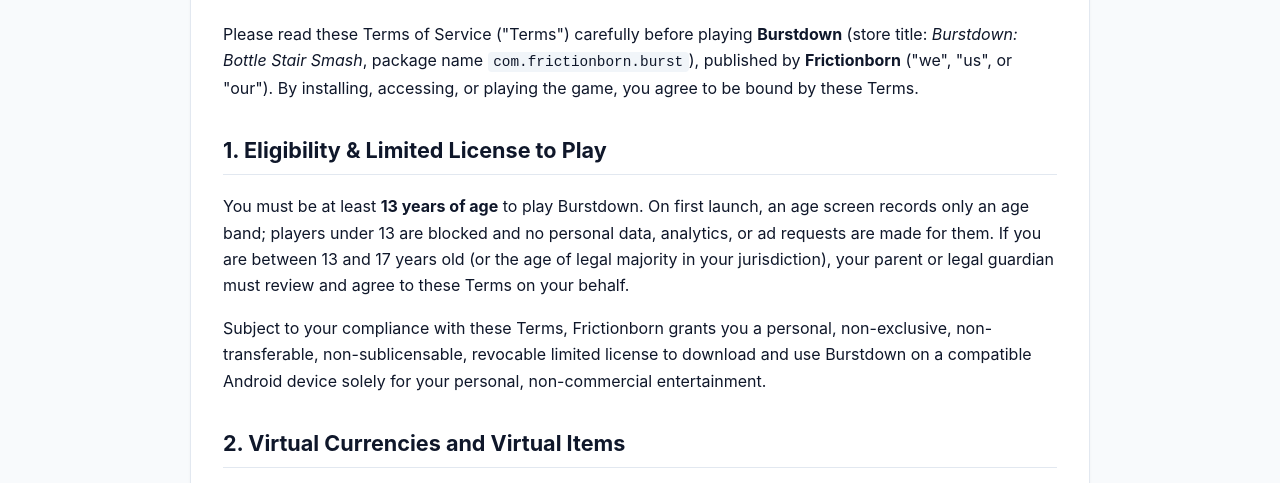
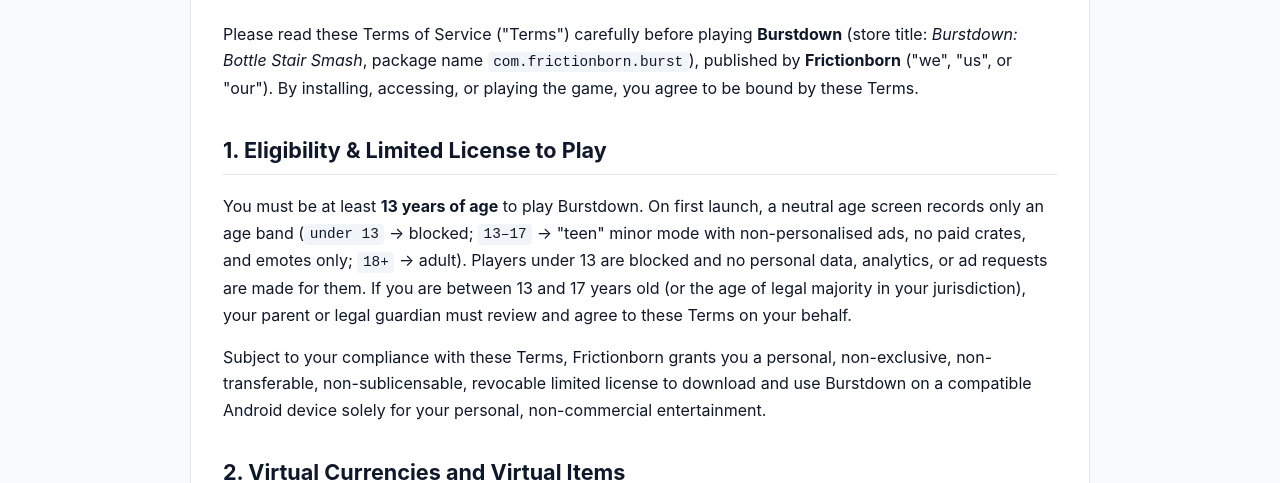
Before and after one commit to hunainx/burstdown-legal, a plain HTML site: page terms.html in a window 1280 px wide. Shown: the part 263-746 px from the top of the page. Drawn offline with Linux system fonts and the light colour scheme.

Commit message:
Clarify age bands (under 13 / 13-17 / 18+) across legal pages

```diff
--- a/terms.html
+++ b/terms.html
@@ -27,7 +27,7 @@
     <p>Please read these Terms of Service ("Terms") carefully before playing <strong>Burstdown</strong> (store title: <em>Burstdown: Bottle Stair Smash</em>, package name <code>com.frictionborn.burst</code>), published by <strong>Frictionborn</strong> ("we", "us", or "our"). By installing, accessing, or playing the game, you agree to be bound by these Terms.</p>
 
     <h2>1. Eligibility &amp; Limited License to Play</h2>
-    <p>You must be at least <strong>13 years of age</strong> to play Burstdown. On first launch, an age screen records only an age band; players under 13 are blocked and no personal data, analytics, or ad requests are made for them. If you are between 13 and 17 years old (or the age of legal majority in your jurisdiction), your parent or legal guardian must review and agree to these Terms on your behalf.</p>
+    <p>You must be at least <strong>13 years of age</strong> to play Burstdown. On first launch, a neutral age screen records only an age band (<code>under 13</code> &rarr; blocked; <code>13&ndash;17</code> &rarr; "teen" minor mode with non-personalised ads, no paid crates, and emotes only; <code>18+</code> &rarr; adult). Players under 13 are blocked and no personal data, analytics, or ad requests are made for them. If you are between 13 and 17 years old (or the age of legal majority in your jurisdiction), your parent or legal guardian must review and agree to these Terms on your behalf.</p>
     <p>Subject to your compliance with these Terms, Frictionborn grants you a personal, non-exclusive, non-transferable, non-sublicensable, revocable limited license to download and use Burstdown on a compatible Android device solely for your personal, non-commercial entertainment.</p>
 
     <h2>2. Virtual Currencies and Virtual Items</h2>
```
Also changed, not shown: privacy.html (+1 -1 lines).
